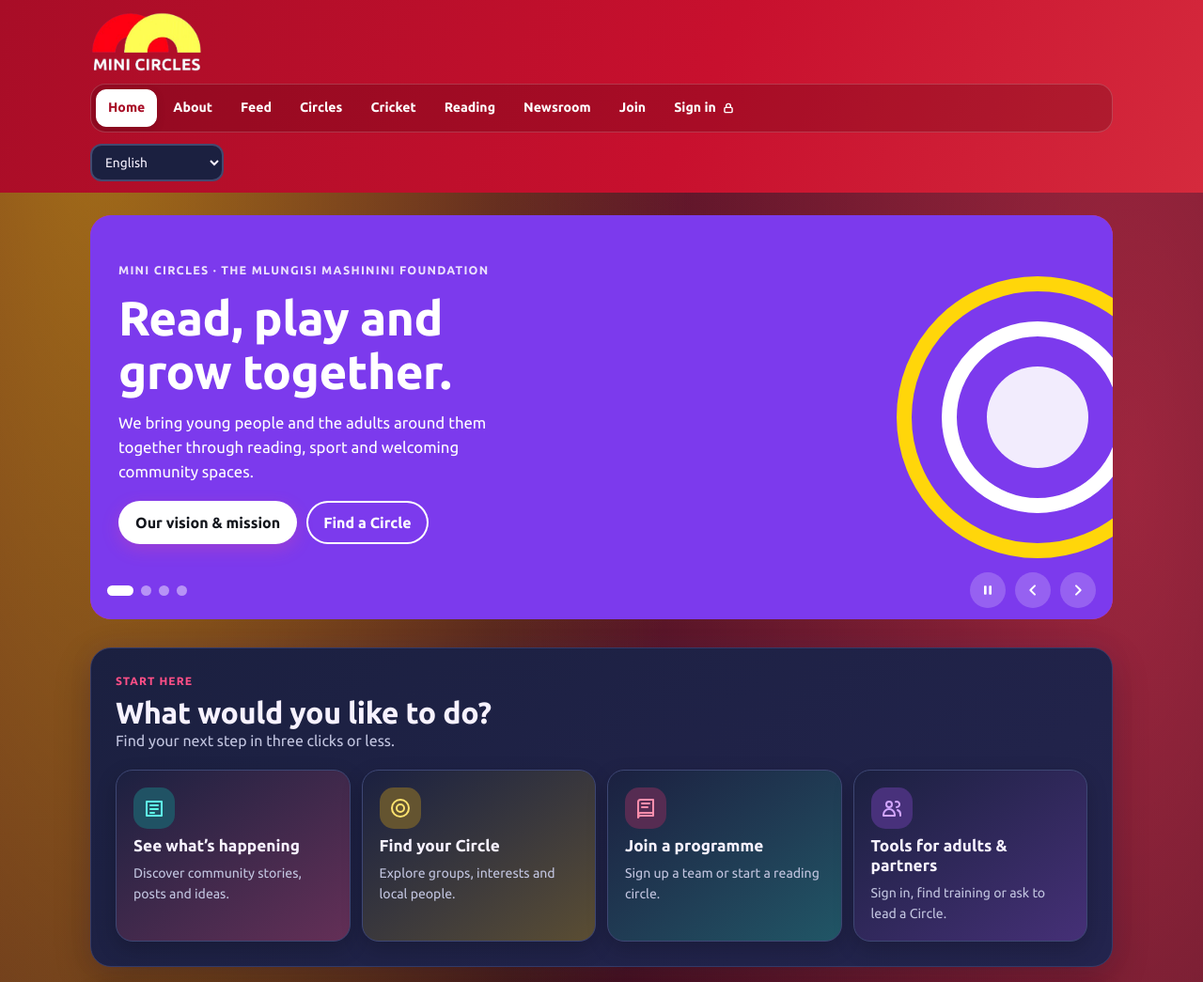
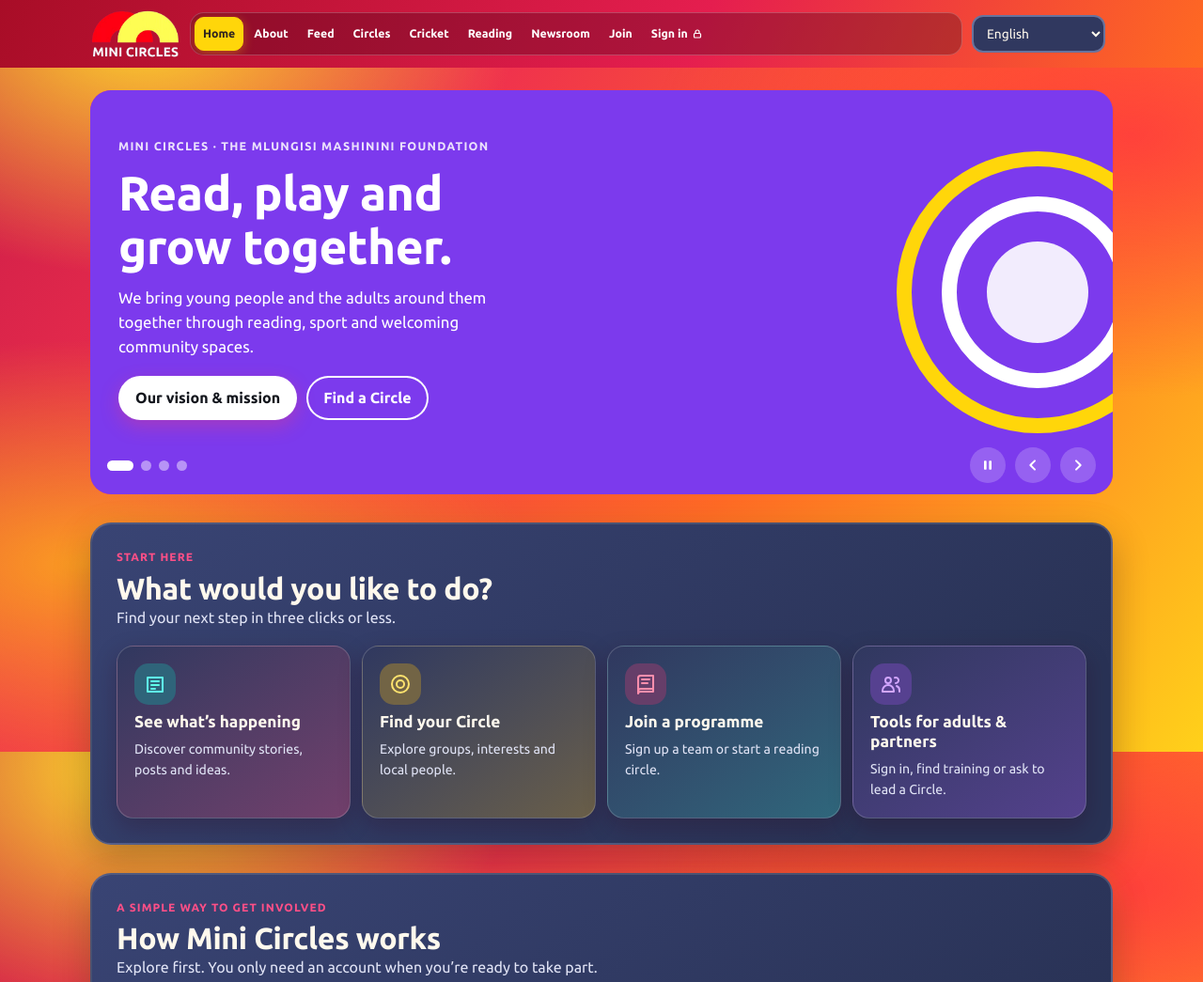
Before and after one commit to Fixerthree3/MiniCircles, a plain HTML site: page index.html in a window 1280 px wide. Shown: the top 1045 px of the page at 94% size. Drawn offline with nearby package versions, Linux system fonts and the light colour scheme.

Commit message:
index.html

```diff
--- a/index.html
+++ b/index.html
@@ -4,7 +4,7 @@
 <meta charset="utf-8">
 <meta name="viewport" content="width=device-width,initial-scale=1,viewport-fit=cover">
 <meta name="description" content="Mini Circles connects young people, families and community organisations through reading, youth sport and local Circles for learning, belonging and opportunity.">
-<meta name="theme-color" content="#2A101C">
+<meta name="theme-color" content="#E92F50">
 <meta property="og:type" content="website">
 <meta property="og:title" content="Mini Circles">
 <meta property="og:description" content="Discover our vision and mission, join a youth programme or partner with us to create a Circle for positive local impact.">
@@ -23,7 +23,7 @@ window.MINICIRCLES_CONFIG={
 /* Brand circles (ball + reading circle) are the one recurring motif. */
 :root{
   color-scheme:dark;
-  --bg:#2A101C; --surface:#1B2040; --soft:#292E55; --ink:#F7F2FF; --muted:#C2C5E0; --line:#43496F;
+  --bg:#E92F50; --surface:#30385F; --soft:#3B456F; --ink:#FFF9ED; --muted:#E1E4F6; --line:#68739D;
   --accent:#FF4F87; --pick:#A855F7; --btn:#FF4F87; --btn-ink:#FFFFFF; --yellow:#FFD60A; --red:#FF3B5C; --ok:#18D6A4; --warn:#FFB020;
   --s1-bg:#7C3AED; --s2-bg:#E11D74; --s3-bg:#FFC400; --s4-bg:#00B8A9;
   --font-d:"Ubuntu",system-ui,-apple-system,"Segoe UI",Roboto,sans-serif;
@@ -174,20 +174,27 @@ a{color:var(--accent)}
 @media (max-width:760px){.impact-strip,.programme-grid{grid-template-columns:minmax(0,1fr)}.impact-strip{gap:8px}.programme-card{min-height:200px}}
 
 /* header + tabs */
-.top{background:linear-gradient(115deg,#A80D27,#C8102E 58%,#D52A3D)}
-.bar{display:grid;grid-template-columns:minmax(120px,1fr) max-content;align-items:center;gap:12px 20px;padding-block:12px}
-.brand{display:grid;justify-items:start;gap:0;text-decoration:none;color:#fff;min-width:132px;line-height:1}
-.brand-mark{display:block;width:120px;height:auto;flex:none}
-.tabs{grid-column:1/-1;display:flex;align-items:center;gap:4px;overflow-x:auto;margin:0;padding:5px;border:1px solid rgba(255,255,255,.18);border-radius:16px;background:rgba(70,0,15,.24);scrollbar-width:none;max-width:100%;flex-wrap:nowrap}
+.top{background:linear-gradient(115deg,#A80D27,#E51E4F 58%,#FF6A22)}
+.bar{display:flex;align-items:center;gap:10px;padding-block:10px;flex-wrap:nowrap}
+.brand{display:grid;justify-items:start;gap:0;text-decoration:none;color:#fff;min-width:0;flex:none;line-height:1}
+.brand-mark{display:block;width:clamp(76px,8vw,96px);height:auto;flex:none}
+.tabs{flex:1 1 auto;min-width:0;display:flex;align-items:center;gap:2px;overflow-x:auto;margin:0;padding:4px;border:1px solid rgba(255,255,255,.22);border-radius:15px;background:rgba(55,0,20,.3);scrollbar-width:none;max-width:100%;flex-wrap:nowrap}
 .tabs::-webkit-scrollbar{display:none}
-.tabs a{white-space:nowrap;text-decoration:none;color:#fff;font-weight:600;font-size:.88rem;padding:8px 12px;border:1px solid transparent;border-radius:11px;display:inline-flex;align-items:center;gap:6px;transition:background .16s ease,color .16s ease,transform .16s ease}
+.tabs a{white-space:nowrap;text-decoration:none;color:#fff;font-weight:700;font-size:.77rem;padding:7px 8px;border:1px solid transparent;border-radius:10px;display:inline-flex;align-items:center;gap:4px;transition:background .16s ease,color .16s ease,transform .16s ease}
 .tabs a:hover{background:rgba(255,255,255,.12);transform:translateY(-1px)}
-.tabs a[aria-current="page"]{background:#fff;border-color:#fff;color:#A80D27;box-shadow:0 3px 10px rgba(50,0,10,.16)}
-.tabs svg{width:14px;height:14px}
+.tabs a[aria-current="page"]{background:var(--yellow);border-color:var(--yellow);color:#30251F;box-shadow:0 3px 12px rgba(255,214,10,.32)}
+.tabs svg{width:12px;height:12px}
+@media (min-width:761px) and (max-width:980px){
+  .brand-mark{width:76px}
+  .language-control{gap:4px}
+  .language-select{min-width:96px;padding-inline:7px 20px}
+  .language-status{display:none}
+}
 
 .mobile-nav{display:none}
 @media(max-width:760px){
-  .bar{display:flex;justify-content:space-between}
+  .bar{justify-content:space-between}
+  .brand-mark{width:100px}
   .brand{justify-items:start;min-width:0}
   .tabs{display:none}
   .language-control{margin-left:auto}
@@ -212,7 +219,7 @@ section{margin-top:36px}
 .eyebrow{font-size:.75rem;font-weight:700;text-transform:uppercase;letter-spacing:.09em;color:var(--accent);margin-bottom:6px;display:block}
 
 /* buttons, chips, fields */
-.btn{appearance:none;border:0;cursor:pointer;font:inherit;font-weight:700;background:linear-gradient(110deg,var(--btn),#FF8A00);color:var(--btn-ink);padding:11px 18px;border-radius:999px;text-decoration:none;display:inline-flex;align-items:center;gap:8px;min-height:44px;box-shadow:0 6px 18px rgba(255,79,135,.24)}
+.btn{appearance:none;border:0;cursor:pointer;font:inherit;font-weight:700;background:linear-gradient(110deg,#FF3E62,#FFB800);color:var(--btn-ink);padding:11px 18px;border-radius:999px;text-decoration:none;display:inline-flex;align-items:center;gap:8px;min-height:44px;box-shadow:0 7px 20px rgba(255,62,98,.32)}
 .btn:hover{filter:brightness(1.08)}
 .btn.alt{background:linear-gradient(110deg,#8052E8,#00AFA2);color:#fff}
 .btn.line{background:transparent;color:var(--ink);box-shadow:inset 0 0 0 2px var(--line)}
@@ -344,10 +351,10 @@ footer .wrap{display:grid;gap:8px;color:var(--muted);font-size:.9rem}
 @media (prefers-reduced-motion:reduce){*{transition:none!important;animation:none!important;scroll-behavior:auto!important}}
 
 /* Friendly, scan-first wayfinding */
-body{background:radial-gradient(ellipse at 8% 0,color-mix(in srgb,#FFD60A 48%,transparent),transparent 38%),radial-gradient(ellipse at 94% 12%,color-mix(in srgb,#FF3B5C 50%,transparent),transparent 40%),linear-gradient(135deg,#571126 0%,var(--bg) 52%,#692014 100%)}
+body{background:radial-gradient(ellipse at 12% 2%,rgba(255,230,41,.96),transparent 25%),radial-gradient(ellipse at 94% 18%,rgba(255,59,61,.9),transparent 30%),radial-gradient(ellipse at 7% 75%,rgba(255,190,20,.76),transparent 28%),linear-gradient(128deg,#C91B47 0%,#EF304E 30%,#FF6A26 62%,#FFD11A 100%);background-attachment:fixed}
 main{padding-top:24px}
-.content-group{border-color:#343B69;background:linear-gradient(145deg,var(--surface),color-mix(in srgb,#8052E8 8%,var(--surface)));box-shadow:0 12px 38px rgba(0,0,0,.24),0 0 24px rgba(128,82,232,.08)}
-.pathway-card{border-color:#3E4774;box-shadow:0 8px 22px rgba(0,0,0,.2)}
+.content-group{border:2px solid rgba(255,255,255,.15);background:linear-gradient(145deg,#394474,#293255 82%);box-shadow:0 16px 38px rgba(47,7,30,.3),0 0 26px rgba(255,214,10,.13)}
+.pathway-card{border-color:rgba(255,255,255,.18);box-shadow:0 9px 24px rgba(47,7,30,.28)}
 .pathway-card:nth-child(1){background:linear-gradient(145deg,var(--surface),color-mix(in srgb,#FF4F87 32%,var(--surface)))}
 .pathway-card:nth-child(2){background:linear-gradient(145deg,var(--surface),color-mix(in srgb,#FFC20E 28%,var(--surface)))}
 .pathway-card:nth-child(3){background:linear-gradient(145deg,var(--surface),color-mix(in srgb,#2DD4BF 30%,var(--surface)))}
@@ -359,13 +366,13 @@ main{padding-top:24px}
 .pathway-card:nth-child(4) .pathway-icon{background:color-mix(in srgb,#A855F7 32%,var(--surface));color:#D2A6FF}
 .pathway-number{display:none}
 .journey-grid{display:grid;grid-template-columns:repeat(3,minmax(0,1fr));gap:12px}
-.journey-card{display:grid;align-content:start;gap:9px;padding:18px;border:1px solid var(--line);border-radius:18px;background:var(--surface)}
+.journey-card{display:grid;align-content:start;gap:9px;padding:18px;border:1px solid rgba(255,255,255,.18);border-radius:18px;background:var(--surface);box-shadow:0 8px 22px rgba(47,7,30,.2)}
 .journey-card:nth-child(2){background:color-mix(in srgb,#FFC20E 24%,var(--surface))}
 .journey-card:nth-child(3){background:color-mix(in srgb,#2DD4BF 20%,var(--surface))}
 .journey-step{font-size:.75rem;font-weight:800;letter-spacing:.08em;text-transform:uppercase;color:var(--accent)}
 .journey-card p{color:var(--muted);font-size:.92rem}
 .auth-layout{display:grid;grid-template-columns:minmax(0,1.05fr) minmax(280px,.95fr);gap:16px;max-width:920px;margin:10px auto}
-.auth-panel,.auth-aside{padding:clamp(20px,4vw,32px);border:1px solid var(--line);border-radius:24px;background:var(--surface);box-shadow:0 12px 32px rgba(0,0,0,.24)}
+.auth-panel,.auth-aside{padding:clamp(20px,4vw,32px);border:1px solid rgba(255,255,255,.18);border-radius:24px;background:var(--surface);box-shadow:0 14px 36px rgba(47,7,30,.3)}
 .auth-panel{border-top:6px solid var(--accent)}
 .auth-panel h1{font-size:clamp(1.8rem,5vw,2.4rem)}
 .auth-intro{display:grid;gap:8px;margin-bottom:20px}
@@ -376,8 +383,9 @@ main{padding-top:24px}
 .partner-details{padding-top:14px;border-top:1px solid var(--line)}
 .partner-details summary{cursor:pointer;color:var(--pick);font-weight:700}
 .partner-details[open] summary{margin-bottom:12px}
-button,.btn,.chip{transition:filter .16s ease,transform .16s ease}
-button:hover,.btn:hover,.chip:hover{filter:brightness(.97)}
+button,.btn,.chip{transition:filter .16s ease,transform .16s ease,box-shadow .16s ease}
+button:hover,.btn:hover,.chip:hover{filter:brightness(1.08);transform:translateY(-2px)}
+button:active,.btn:active,.chip:active{transform:translateY(1px) scale(.98)}
 @media(max-width:700px){.journey-grid,.auth-layout{grid-template-columns:minmax(0,1fr)}.auth-layout{margin-top:0}}
 
 </style>
```
